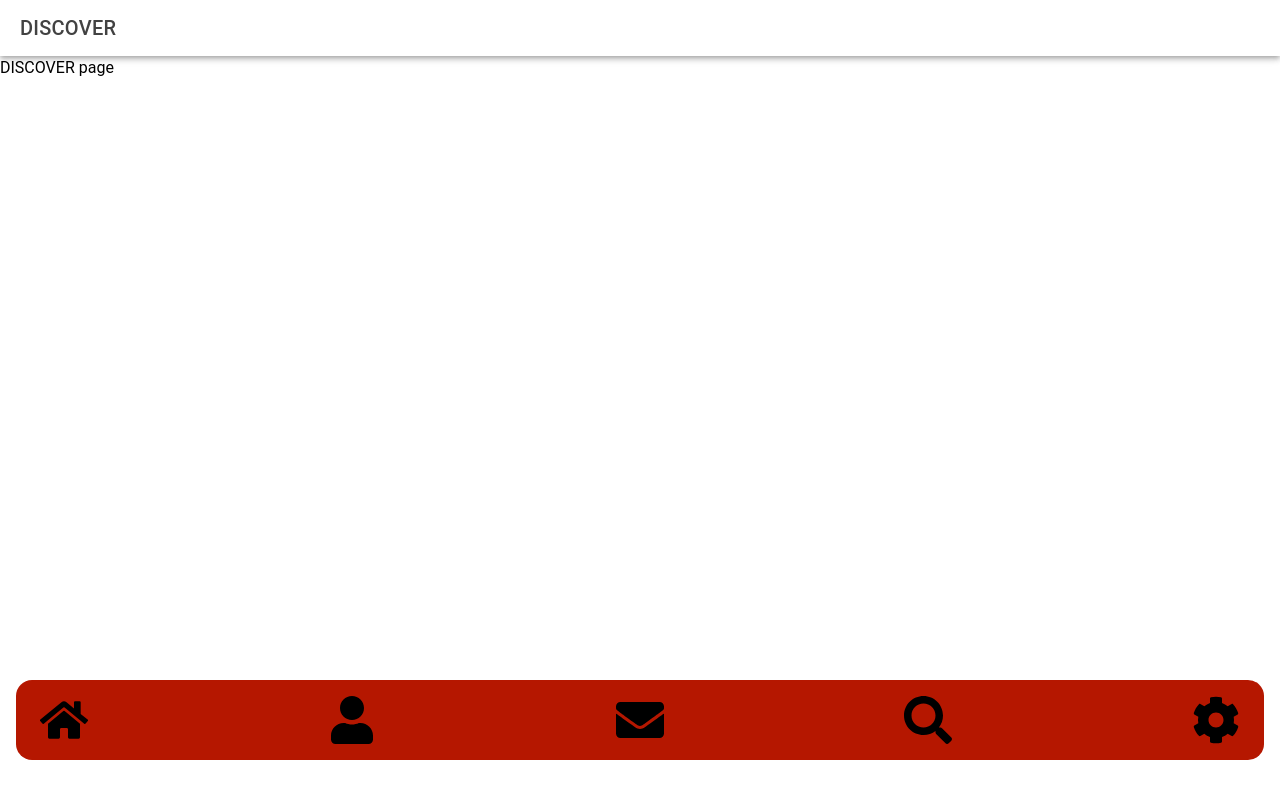
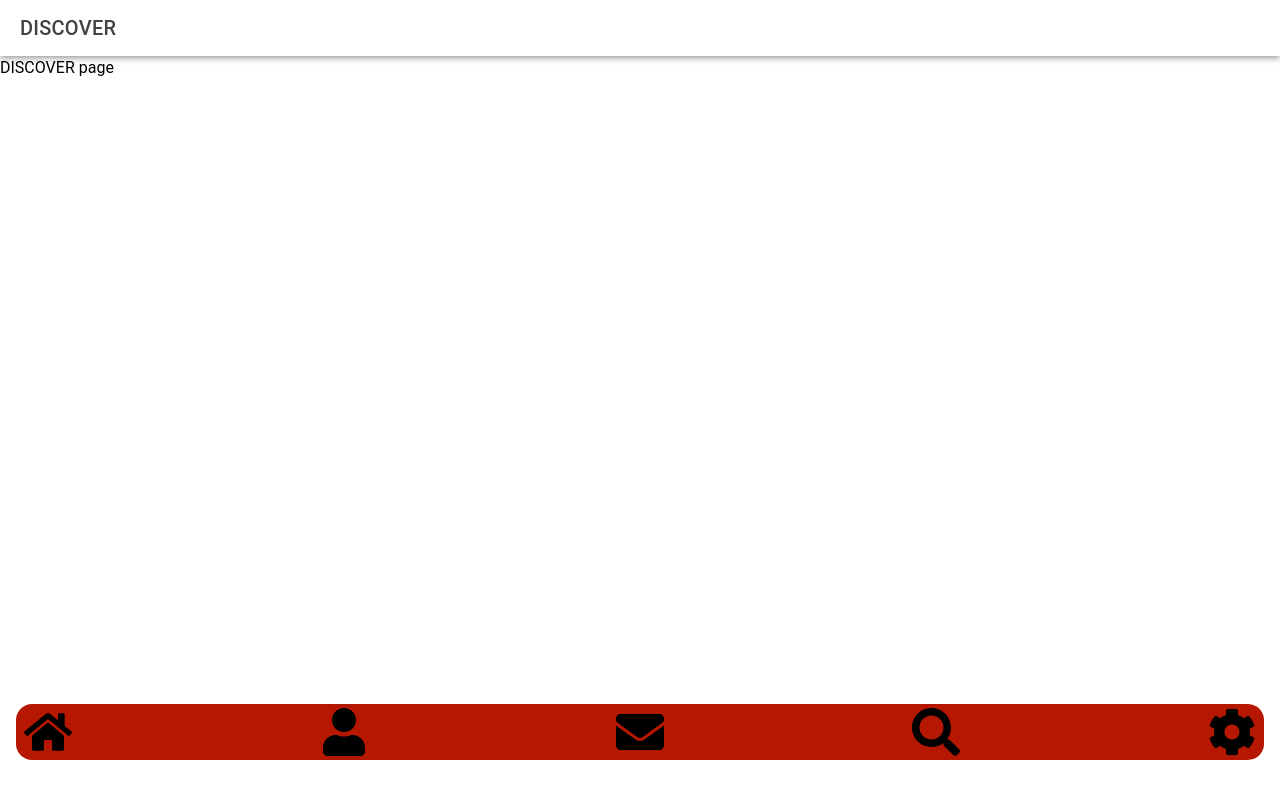
Before and after one commit to oBraenna91/BabyApp, a React (Create React App) app: page /discover in a window 1280 px wide. Built offline with nearby package versions, Linux system fonts and the light colour scheme.

Commit message:
Update index.jsx

```diff
--- a/src/components/header/index.jsx
+++ b/src/components/header/index.jsx
@@ -25,7 +25,7 @@ export default function Header() {
 
   return (
     <div className={`${styles.navbar} col-12 d-flex align-items-center justify-content-center px-3`}>
-      <div className={`${styles.innerBar} d-flex align-items-center justify-content-between rounded-4 px-4 py-3 col-12 bg-primary`}>
+      <div className={`${styles.innerBar} d-flex align-items-center justify-content-between rounded-4 px-2 py-1 col-12 bg-primary`}>
         <div className={styles.iconContainer} onClick={() => navigate('/home')}>
           <FaHome className={`${styles.icon}`} />
         </div>
```
